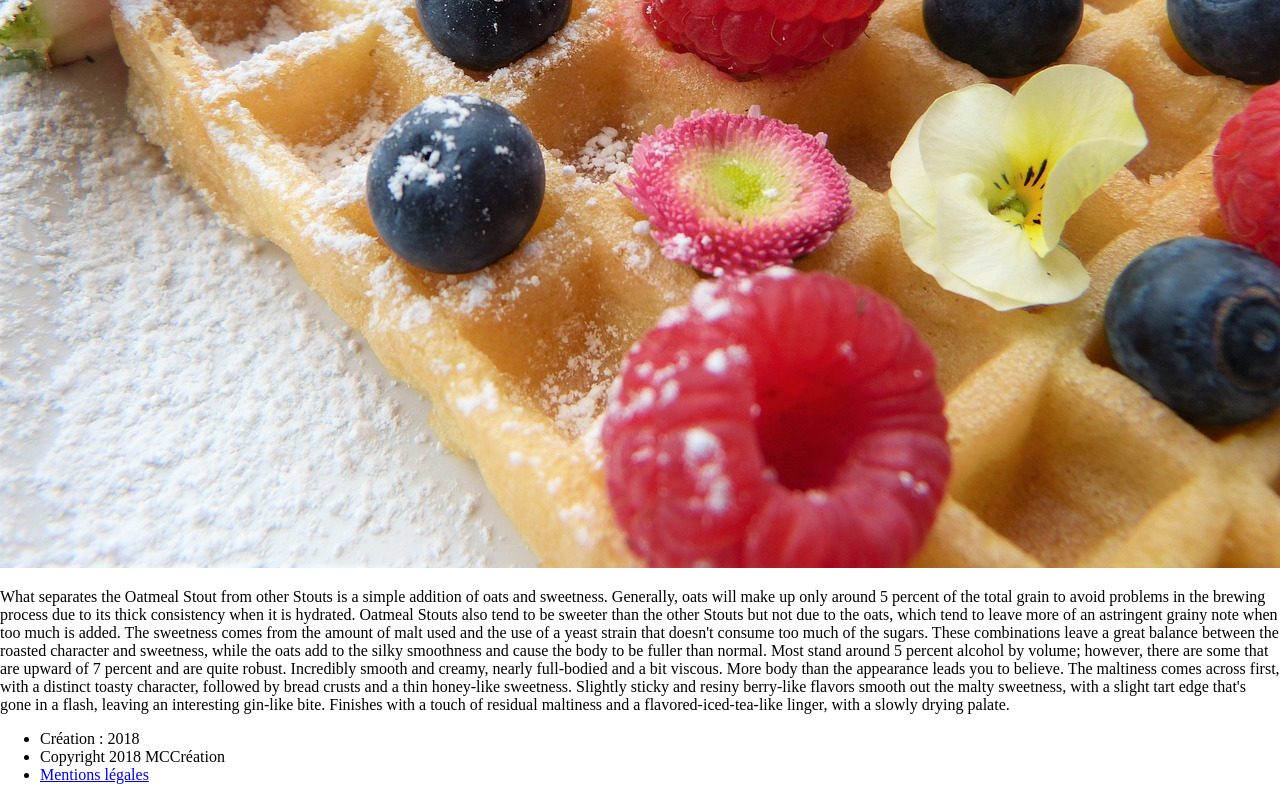
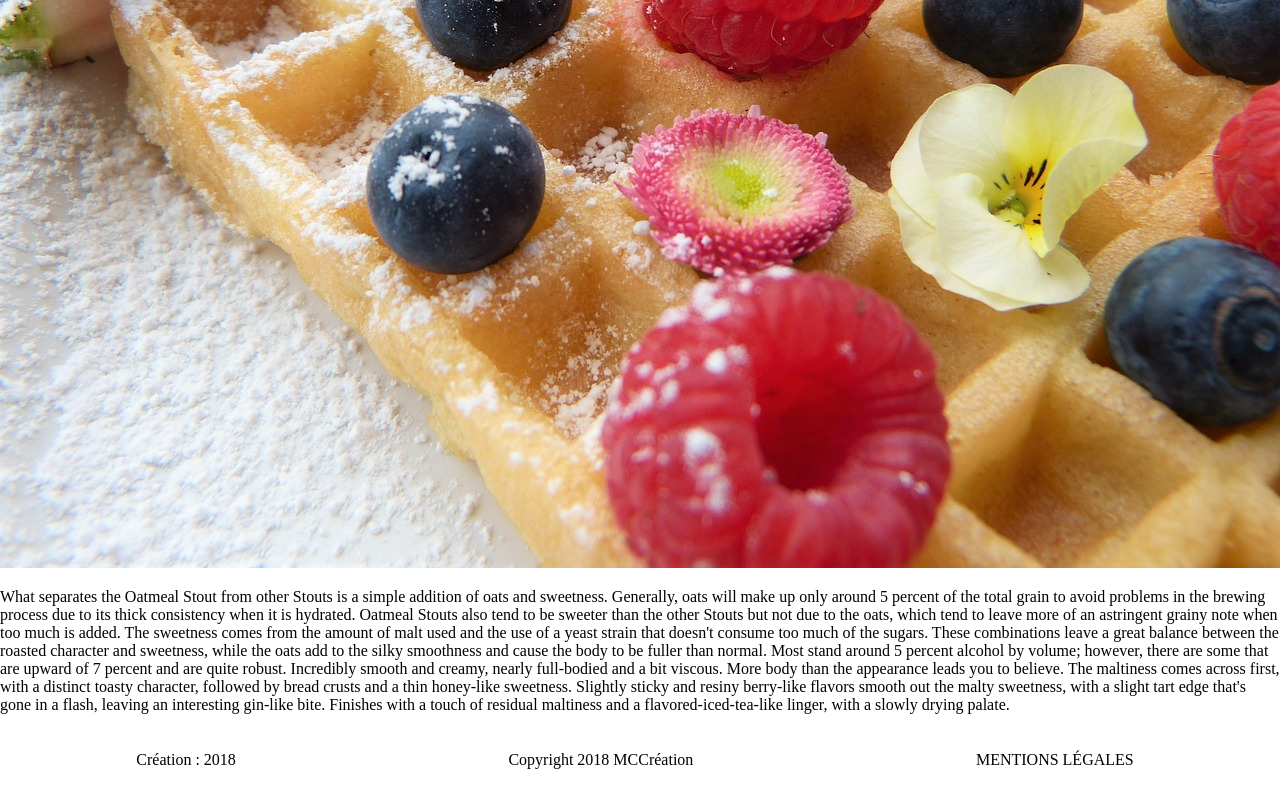
Before and after one commit to leadFormateurITAkademy/htmlStarterKit, a plain HTML site: page index.html in a window 1280 px wide. Shown: the part 452-1252 px from the top of the page. Drawn offline with Linux system fonts and the light colour scheme.

Commit message:
Added style for footer bar

```diff
--- a/index.html
+++ b/index.html
@@ -15,9 +15,9 @@
 
       <nav class="flex-base flex-center full-height">
         <ul class="flex-base no-padding-margin list-no-style menu-buttons full-height">
-          <li class="full-height flex-base flex-center"><a href="#">Accueil</a></li>
-          <li class="full-height flex-base flex-center"><a href="#">A propos</a></li>
-          <li class="full-height flex-base flex-center"><a href="#">Contact</a></li>
+          <li class="full-height flex-base flex-center"><a class="flex-base flex-center full-height" href="#">Accueil</a></li>
+          <li class="full-height flex-base flex-center"><a class="flex-base flex-center full-height" href="#">A propos</a></li>
+          <li class="full-height flex-base flex-center"><a class="flex-base flex-center full-height" href="#">Contact</a></li>
         </ul>
       </nav>
     </header>
@@ -27,10 +27,10 @@
       Incredibly smooth and creamy, nearly full-bodied and a bit viscous. More body than the appearance leads you to believe. The maltiness comes across first, with a distinct toasty character, followed by bread crusts and a thin honey-like sweetness. Slightly sticky and resiny berry-like flavors smooth out the malty sweetness, with a slight tart edge that's gone in a flash, leaving an interesting gin-like bite. Finishes with a touch of residual maltiness and a flavored-iced-tea-like linger, with a slowly drying palate.</p>
     </main>
     <footer>
-      <ul>
-        <li>Création : 2018</li>
-        <li>Copyright 2018 MCCréation</li>
-        <li><a href="#">Mentions légales</a></li>
+      <ul class="flex-base no-padding-margin list-no-style footer-buttons full-height">
+        <li class="full-height flex-base flex-center">Création : 2018</li>
+        <li class="full-height flex-base flex-center">Copyright 2018 MCCréation</li>
+        <li class="full-height flex-base flex-center"><a class="full-height flex-base flex-center" href="#">Mentions légales</a></li>
       </ul>
     </footer>
   </body>
--- a/style.css
+++ b/style.css
@@ -1,4 +1,7 @@
 header {
+  height: 60px;
+}
+footer {
   height: 60px;
 }
 .full-height {
@@ -12,16 +15,16 @@ header {
 .flex-center {
   align-items: center;
 }
-.menu-buttons>li {
+.menu-buttons>li, .footer-buttons>li, .footer-buttons>li>a {
   padding-left: 10px;
   padding-right: 10px;
 }
-.menu-buttons>li>a {
+.menu-buttons>li>a, .footer-buttons>li>a {
   text-decoration: none;
   color: black;
   text-transform: uppercase;
 }
-.menu-buttons>li:hover, .menu-buttons>li:hover>a {
+.menu-buttons>li:hover, .menu-buttons>li:hover>a, .footer-buttons>li:hover>a {
   background-color: black;
   color: white;
 }
```
